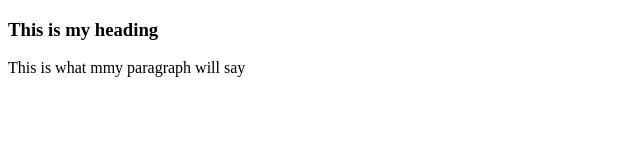
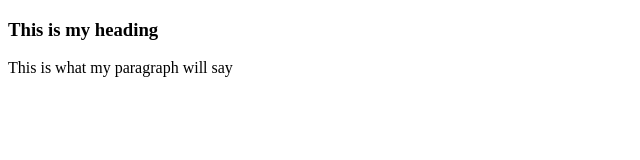
Before and after one commit to Jadonblt/DFECloud, a plain HTML site: page index.html in a window 1280 px wide. Shown: the full height of the page, 0-640 px from the left. Drawn offline with Linux system fonts and the light colour scheme.

Commit message:
another 1

```diff
--- a/index.html
+++ b/index.html
@@ -9,6 +9,6 @@
 <body>
     <h3>This is my heading</h3>
 
-    <p>This is what mmy paragraph will say</p>
+    <p>This is what my paragraph will say</p>
 </body>
 </html>
```
